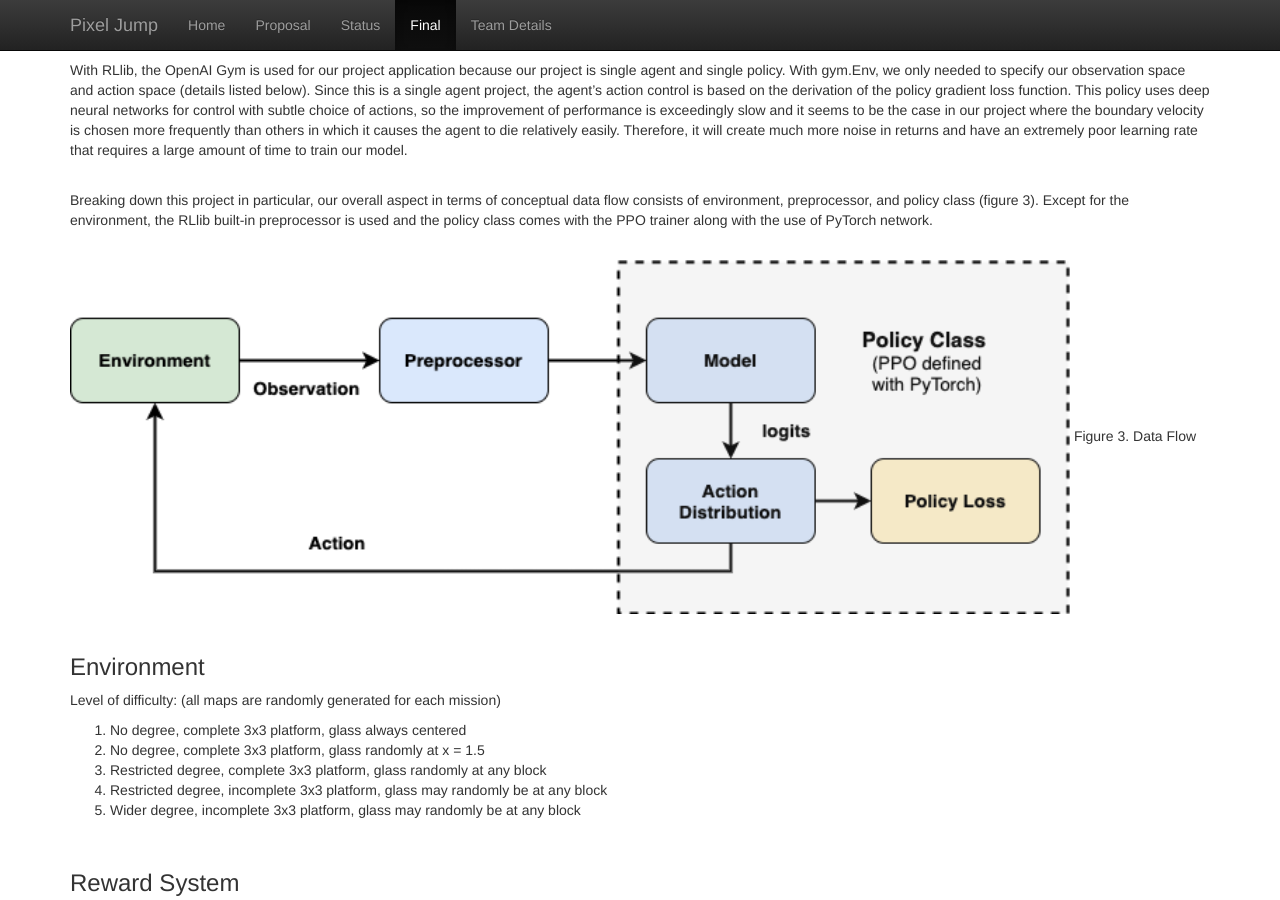
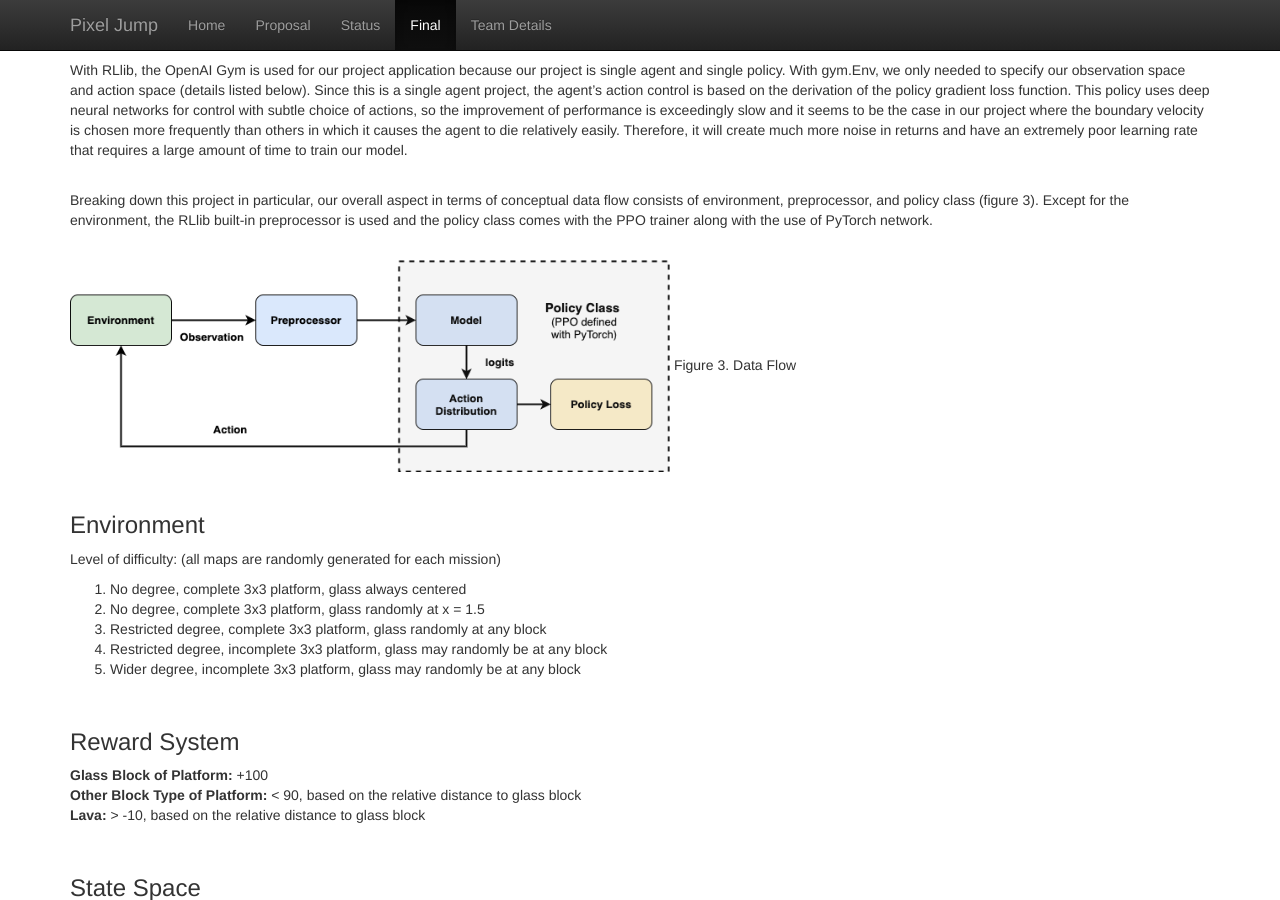
Before and after one commit to bikaylee/Jump-Jump, a Jekyll site: the page built from docs/final.md, in a window 1280 px wide and 900 px high, scrolled down 1895 px. Built offline with Jekyll 4.4.1, drawn with Linux system fonts in a browser that asks for light colours; our own code applies the rules of GitHub Pages for plain Markdown files; formulas are drawn with MathJax 3.

Commit message:
Update final.md

```diff
--- a/docs/final.md
+++ b/docs/final.md
@@ -38,7 +38,7 @@ With RLlib, the OpenAI Gym is used for our project application because our proje
 Breaking down this project in particular, our overall aspect in terms of conceptual data flow consists of environment, preprocessor, and policy class (figure 3). Except for the environment, the RLlib built-in preprocessor is used and the policy class comes with the PPO trainer along with the use of PyTorch network. <br>
 
 <br>
-<img src="image/Customization.png" width=1000> Figure 3. Data Flow <br>
+<img src="image/Customization.png" width=600> Figure 3. Data Flow <br>
 <br>
 
 ### Environment
```
